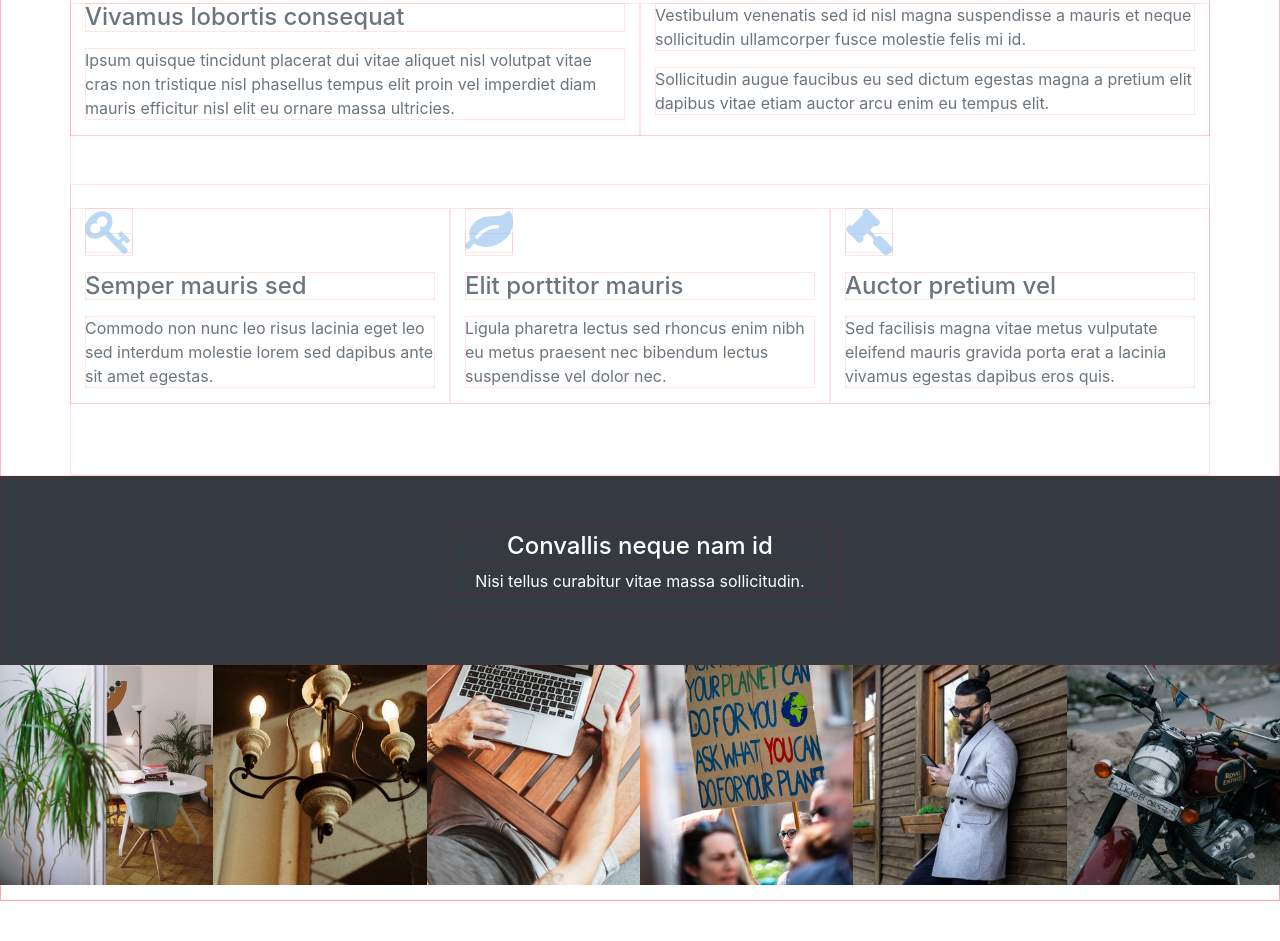
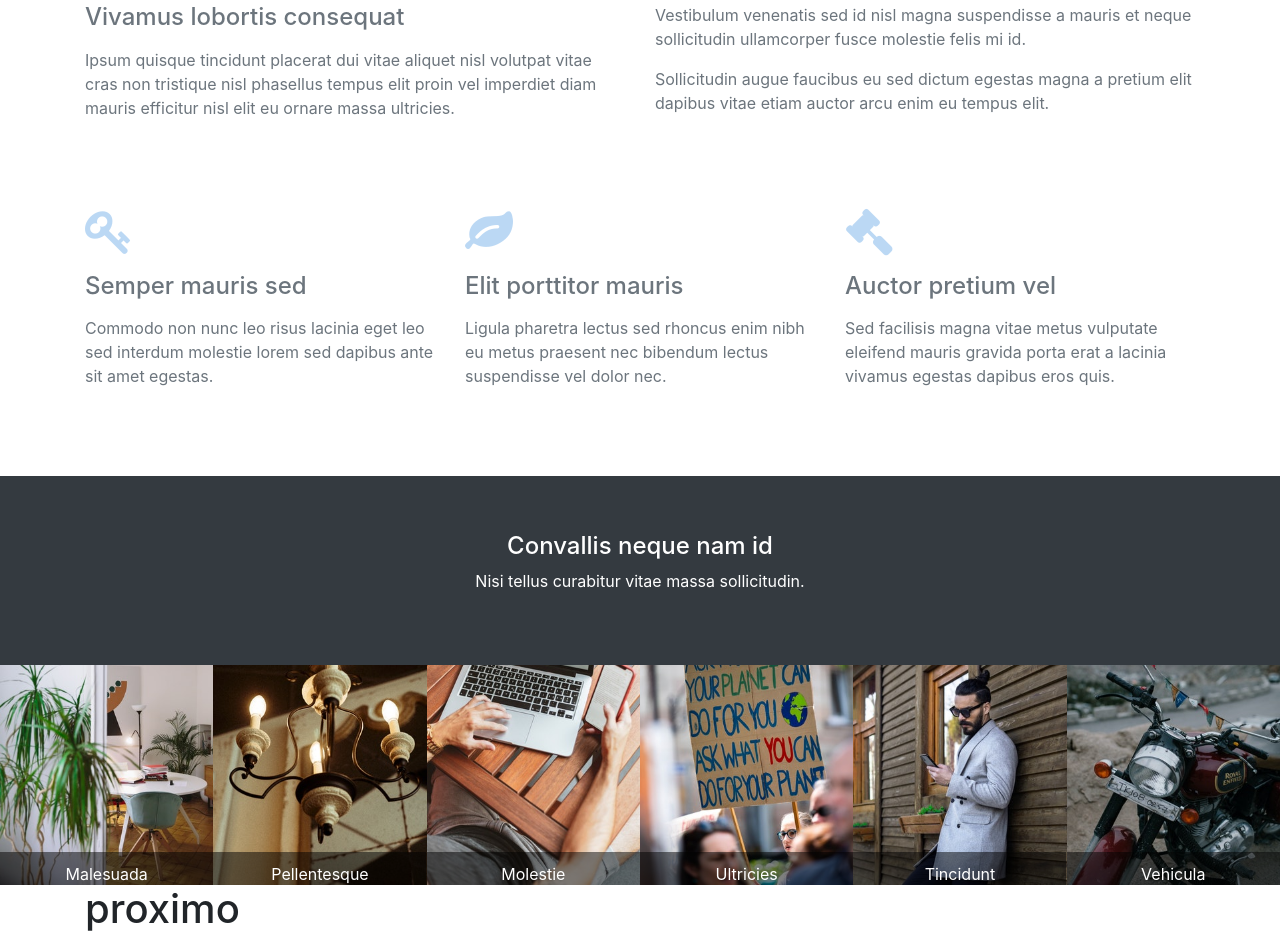
Before and after one commit to messiashub/Template-2, a plain HTML site: page index.html in a window 1280 px wide. Shown: the part 692-1633 px from the top of the page. Before the commit the page ends 1593 px from the top, so only its background shows below. Drawn offline with nearby package versions, Linux system fonts and the light colour scheme.

Commit message:
section terminada

```diff
--- a/index.html
+++ b/index.html
@@ -5,6 +5,7 @@
     <title>Title</title>
     <meta charset="utf-8">
     <meta name="viewport" content="width=device-width, initial-scale=1, shrink-to-fit=no">
+    <meta name="theme-color" content="blue">
     <link rel="stylesheet" href="https://stackpath.bootstrapcdn.com/bootstrap/4.3.1/css/bootstrap.min.css"
         integrity="sha384-ggOyR0iXCbMQv3Xipma34MD+dH/1fQ784/j6cY/iJTQUOhcWr7x9JvoRxT2MZw1T" crossorigin="anonymous">
     <link rel="stylesheet" href="style.css">
@@ -31,7 +32,7 @@
                         <a class="nav-link" href="#">HOME<span class="sr-only">(current)></span></a>
                     </li>
                     <li class="nav-item ml-2">
-                        <a class="nav-link" href="">PAGES</a>
+                        <a class="nav-link" href="#">PAGES</a>
                     </li>
                     <li class="nav-item ml-2">
                         <a class="nav-link" href="#">DROPDOW</a>
@@ -110,7 +111,7 @@
         </div>
     </section>
 
-    <!--section 2  -->
+    <!--section 2  ------------------------------------------------------------------>
     <section>
         <div class="container-fluid bg-dark justify-content-center d-flex p-5">
             <div class="caixa3 p-2">
@@ -120,10 +121,102 @@
         </div>
 
     </section>
-    <!-- section 3 -->
+
+
+
+
+
+
+
+
+
+
+
+
+
+    <!-- section 3 ------------------------------------------------------------->
     <section>
-        <div class="container-fluid p-0 d-flex">
-            <ul class="d-flex list-unstyled ">
+        <div class="container-fluid p-0 d-flex position-relative align-items-center">
+            <div class="card">
+                <div class="imgBx">
+                    <img src="/imagens/mesa.jpg" class="img-fluid" alt="mesa">
+                </div>
+                <div class="content">
+                    <div class="contentBx">
+                        <p class="pb-3">Malesuada</p>
+                        <p>Mauris quis commodo massa nam enim</p>
+                        <p>nulla luctus sit amet suscipit.</p>
+                        <a href="#">View Details »</a>
+                    </div>
+                </div>
+            </div>
+            <div class="card">
+                <div class="imgBx">
+                    <img src="/imagens/lustre.jpg" class="img-fluid" alt="lustre">
+                </div>
+                <div class="content">
+                    <div class="contentBx">
+                        <p class="pb-3">Pellentesque</p>
+                        <p>Vitae suscipit eget aliquam id purus</p>
+                        <p>vehicula malesuada convallis.</p>
+                        <a href="#">View Details »</a>
+                    </div>
+                </div>
+            </div>
+            <div class="card">
+                <div class="imgBx">
+                    <img src="/imagens/pc2.jpg" class="img-fluid" alt="computador">
+                </div>
+                <div class="content">
+                    <div class="contentBx">
+                        <p class="pb-3">Molestie</p>
+                        <p>Eros placerat eget curabitur lobortis</p>
+                        <p>enim quis leo tempor porta.</p>
+                        <a href="#">View Details »</a>
+                    </div>
+                </div>
+            </div>
+            <div class="card">
+                <div class="imgBx">
+                    <img src="/imagens/nat.jpg" class="img-fluid" alt="natureza">
+                </div>
+                <div class="content">
+                    <div class="contentBx">
+                        <p class="pb-3">Ultricies</p>
+                        <p>Ultricies efficitur nulla id ullamcorper</p>
+                        <p>erat cras nec quam vel urna.</p>
+                        <a href="#">View Details »</a>
+                    </div>
+                </div>
+            </div>
+            <div class="card">
+                <div class="imgBx">
+                    <img src="/imagens/casa.jpg" class="img-fluid" alt="casa">
+                </div>
+                <div class="content">
+                    <div class="contentBx">
+                        <p class="pb-3">Tincidunt</p>
+                        <p>Quis dapibus scelerisque lacus felis</p>
+                        <p>mollis risus at tristique dolor.</p>
+                        <a href="#">View Details »</a>
+                    </div>
+                </div>
+            </div>
+            <div class="card">
+                <div class="imgBx">
+                    <img src="/imagens/moto.jpg" class="img-fluid" alt="motocicleta">
+                </div>
+                <div class="content">
+                    <div class="contentBx">
+                        <p class="pb-3">Vehicula</p>
+                        <p>Urna convallis vitae pellentesque odio</p>
+                        <p>faucibus sed porta molestie est.</p>
+                        <a href="#">View Details »</a>
+                    </div>
+                </div>
+            </div>
+
+            <!-- <ul class="d-flex list-unstyled  m-0 ">
                 <li>
                     <img src="/imagens/mesa.jpg" class="img-fluid" alt="">
                 </li>
@@ -143,8 +236,14 @@
                     <img src="/imagens/moto.jpg" class="img-fluid" alt="">
                 </li>
 
-            </ul>
+            </ul> -->
         </div>
+    </section>
+    <section>
+        <div class="container">
+            <h1>proximo</h1>
+        </div>
+
     </section>
 
 
--- a/style.css
+++ b/style.css
@@ -1,7 +1,8 @@
 *{
 
-    box-shadow: inset 0px 0px 0px 1px rgba(255, 0, 13, 0.1);
+    /* box-shadow: inset 0px 0px 0px 1px rgba(217, 255, 0, 0.1);  */
     box-sizing: border-box;
+
 }
 
 body{
@@ -30,8 +31,8 @@ body{
 .caixa{
     margin-bottom: 1em;
     padding: 1em;
-    border-left: 2px solid white;
-    border-bottom: 2px solid white;
+    border-left: 4px solid rgba(255, 255, 255, 0.5);
+    border-bottom: 4px solid  rgba(255, 255, 255, 0.5);
 }
 .caixa h4{
     color: white;
@@ -62,8 +63,65 @@ body{
     justify-content: center;
     text-align: center;
     color: white;
+
+}
+/* seção 3 */
+.card{
+    border: 0;
+    position: relative;
+    width: 320px;
+    max-height: 330px;
+    /* margin: 20px; */
+    overflow: hidden;
+    display: flex;
+    justify-content: center;
+    align-items: center;
+    border-radius: 0;
+
+
+}
+.content{
+    position: absolute;
+    bottom: -85%;
+    /* bottom: -264px; */
+    width: 100%;
+    height: 100%;
+    display: flex;
+    justify-content: center;
+    align-items: center;
+    z-index: 10;
+    flex-direction: column;
+    backdrop-filter: brightness(50%);
+    transition: bottom 0.5s;
+    transition-delay: 0.1s;
+}
+.content:hover{
+    bottom: 0px;
+    transition-delay: 0s;
 }
 
+.contentBx{
+    position: absolute;
+    width: 300px;
+    display: flex;
+    justify-content: center;
+    top: 10px;
+    flex-direction:column;
+    /* justify-content: center;*/
+}
+.contentBx p{
+   margin-bottom: 0px;
+   justify-content: center;
+   display: flex;
+   color: white;
+}
+.contentBx a{
+    display: flex;
+    margin-top: 10px;
+    justify-content: center;
+    text-decoration: none;
+    color: rgb(95, 176, 251)
+}
 /* .imgI{
     position: relative;
 }
```
